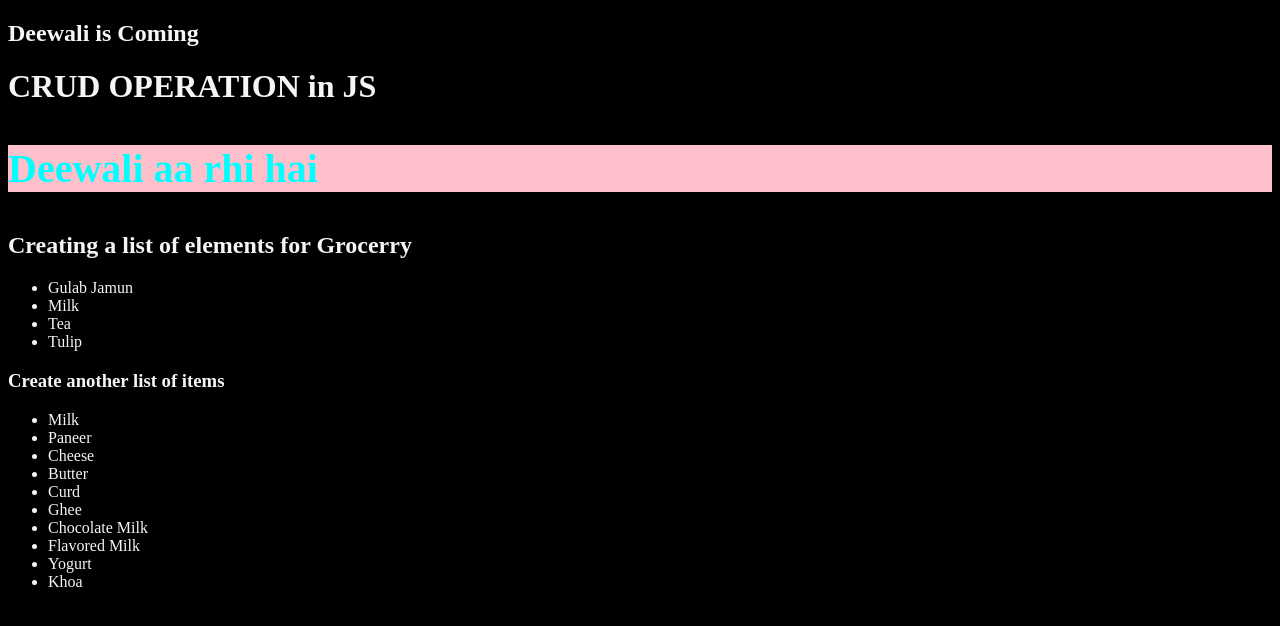
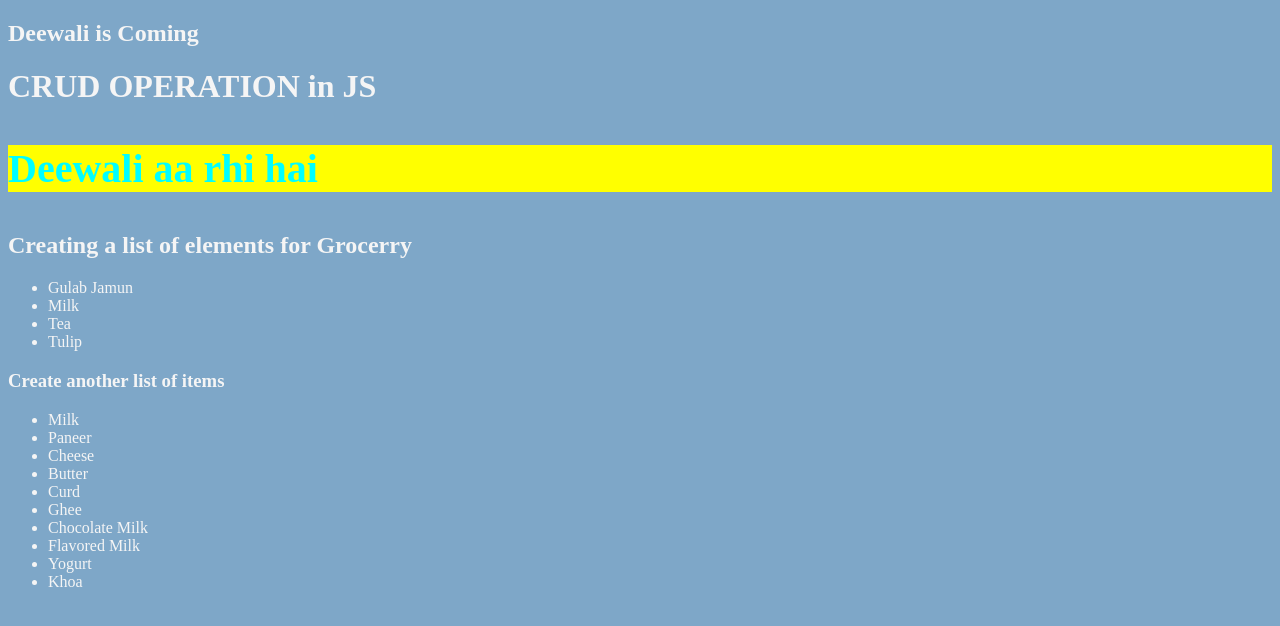
Before and after one commit to ChandraPrakashRai/MERN-STACK-DEVELOPMENT, a plain HTML site: page FRONTENED/JAVASCRIPT/Day 29/CRUD operation in JS/index.html in a window 1280 px wide. Drawn offline with Linux system fonts and the light colour scheme.

Commit message:
CRUD operation in JS

```diff
--- a/FRONTENED/JAVASCRIPT/Day 29/CRUD operation in JS/index.html
+++ b/FRONTENED/JAVASCRIPT/Day 29/CRUD operation in JS/index.html
@@ -5,7 +5,7 @@
     <meta name="viewport" content="width=device-width, initial-scale=1.0">
     <title>Document</title>
 </head>
-<body style="background-color: black; color: whitesmoke;">
+<body style="background-color: #7ea7c8; color: whitesmoke;">
     <h1 id="first">CRUD OPERATION in JS</h1>
 
     <h2>Creating a list of elements for Grocerry</h2>
--- a/FRONTENED/JAVASCRIPT/Day 29/CRUD operation in JS/index.js
+++ b/FRONTENED/JAVASCRIPT/Day 29/CRUD operation in JS/index.js
@@ -18,7 +18,7 @@
     //  select kro
   const elem2 =   document.getElementById("second");
   elem2.after(newElem2);
-    elem2.style.backgroundColor = "pink";
+    elem2.style.backgroundColor = "yellow";
     elem2.style.color = "aqua";
     elem2.style.fontSize = "40px";
 
```
